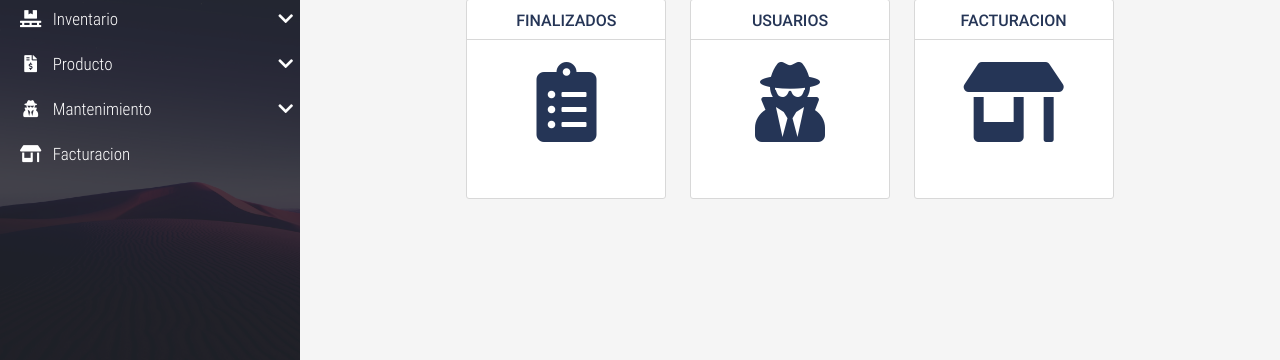
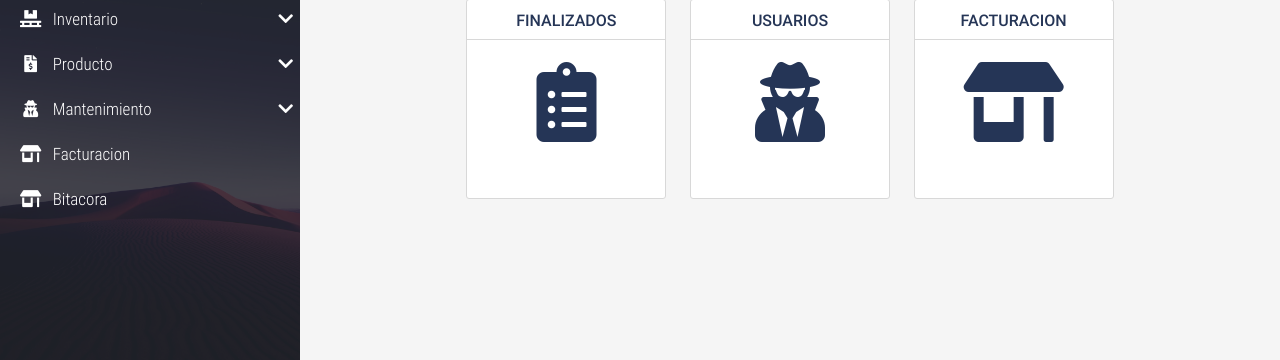
Before and after one commit to maguilera4323/proyectoSIA, a PHP site: page /proyectoSIA/home/ in a window 1280 px wide. Shown: the part 440-800 px from the top of the page. Run offline with PHP 8.4, Linux system fonts and the light colour scheme; the visitor is signed in with stand-in values (Sample User, id 1).

Commit message:
actualizacion bitacora y usu and pass

```diff
--- /dev/null
+++ b/ingreso.php
@@ -0,0 +1,3 @@
+ADMIN
+
+clave123
--- a/modelos/vistasModelo.php
+++ b/modelos/vistasModelo.php
@@ -4,7 +4,7 @@
 
 		/*--------- Modelo obtener vistas ---------*/
 		protected static function obtener_vistas_modelo($vistas){
-			$listaBlanca=["prueba","proveedor-list","proveedor-new","proveedor-search","client-update","company","home","item-list","item-new","item-search","item-update","reservation-list","reservation-new","reservation-pending","reservation-search","reservation-update","user-list","reservation-reservation","user-new","user-search","user-update","salir"];
+			$listaBlanca=["bitacora","prueba","proveedor-list","proveedor-new","proveedor-search","client-update","company","home","item-list","item-new","item-search","item-update","reservation-list","reservation-new","reservation-pending","reservation-search","reservation-update","user-list","reservation-reservation","user-new","user-search","user-update","salir"];
 			if(in_array($vistas, $listaBlanca)){
 				if(is_file("./vistas/contenidos/".$vistas."-view.php")){
 					$contenido="./vistas/contenidos/".$vistas."-view.php";
--- a/vistas/inc/NavLateral.php
+++ b/vistas/inc/NavLateral.php
@@ -99,6 +99,10 @@
 				<li>
 					<a href="<?php echo SERVERURL; ?>company/"><i class="fas fa-store-alt fa-fw"></i> &nbsp; Facturacion</a>
 				</li>
+
+				<li>
+					<a href="<?php echo SERVERURL; ?>bitacora/"><i class="fas fa-store-alt fa-fw"></i> &nbsp; Bitacora</a>
+				</li>
 			</ul>
 		</nav>
 	</div>
```
Also changed, not shown: vistas/contenidos/bitacora-view.php (added).
